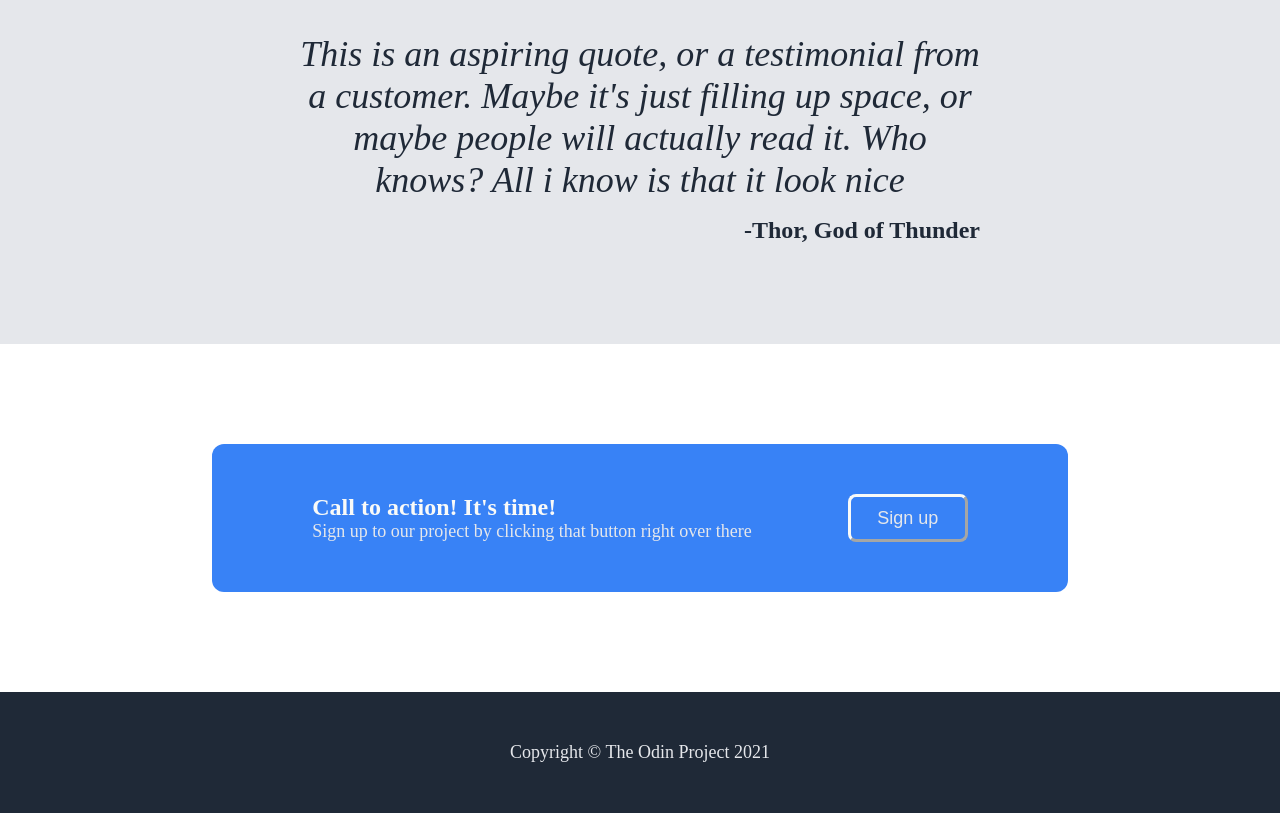
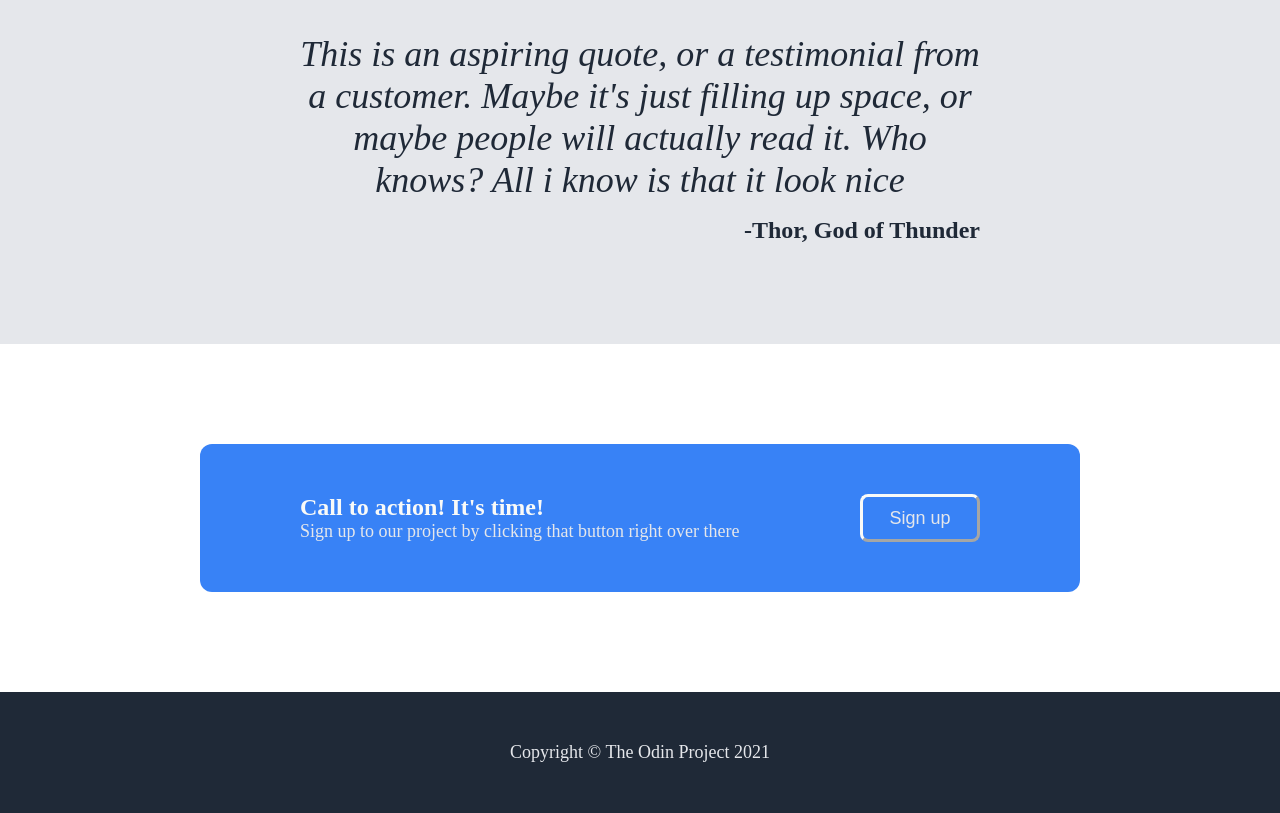
Before and after one commit to akiy1ma/Landing-page, a plain HTML site: page index.html in a window 1280 px wide. Shown: the part 972-1785 px from the top of the page. Drawn offline with Linux system fonts and the light colour scheme.

Commit message:
small changes

```diff
--- a/styles.css
+++ b/styles.css
@@ -2,7 +2,7 @@ body {
     display: flex;
     flex-direction: column;
     margin: 0;
-    overflow: scroll;
+    overflow-y: scroll;
 }
 
 .hero-container {
@@ -82,6 +82,7 @@ body {
 .info-container {
     display: flex;
     flex-direction: column;
+    flex-grow: 1;
     align-items: center;
     padding: 72px 300px;
     gap: 48px;
@@ -96,6 +97,7 @@ body {
 
 .images-container {
     display: flex;
+    flex-grow: 1;
     gap: 48px;
 }
 
@@ -145,15 +147,15 @@ body {
     display: flex;
     justify-content: center;
     align-items: center;
-    padding: 100px 10px;
+    padding: 100px 200px;
 }
 
 .call-container {
     background-color: #3882f6;
     display: flex;
+    flex-grow: 1;
     justify-content: space-between;
     padding: 50px 100px;
-    gap: 96px;
     border-radius: 12px;
 }
 
```
